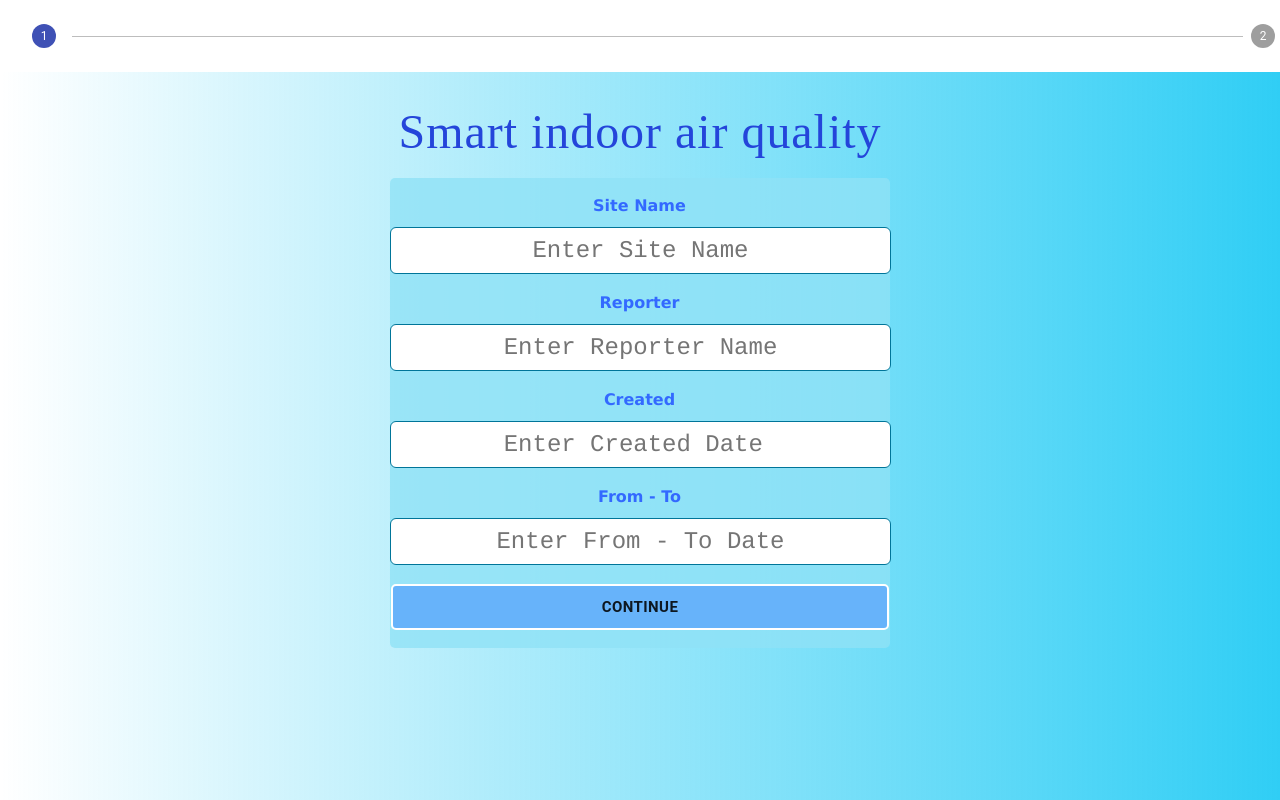
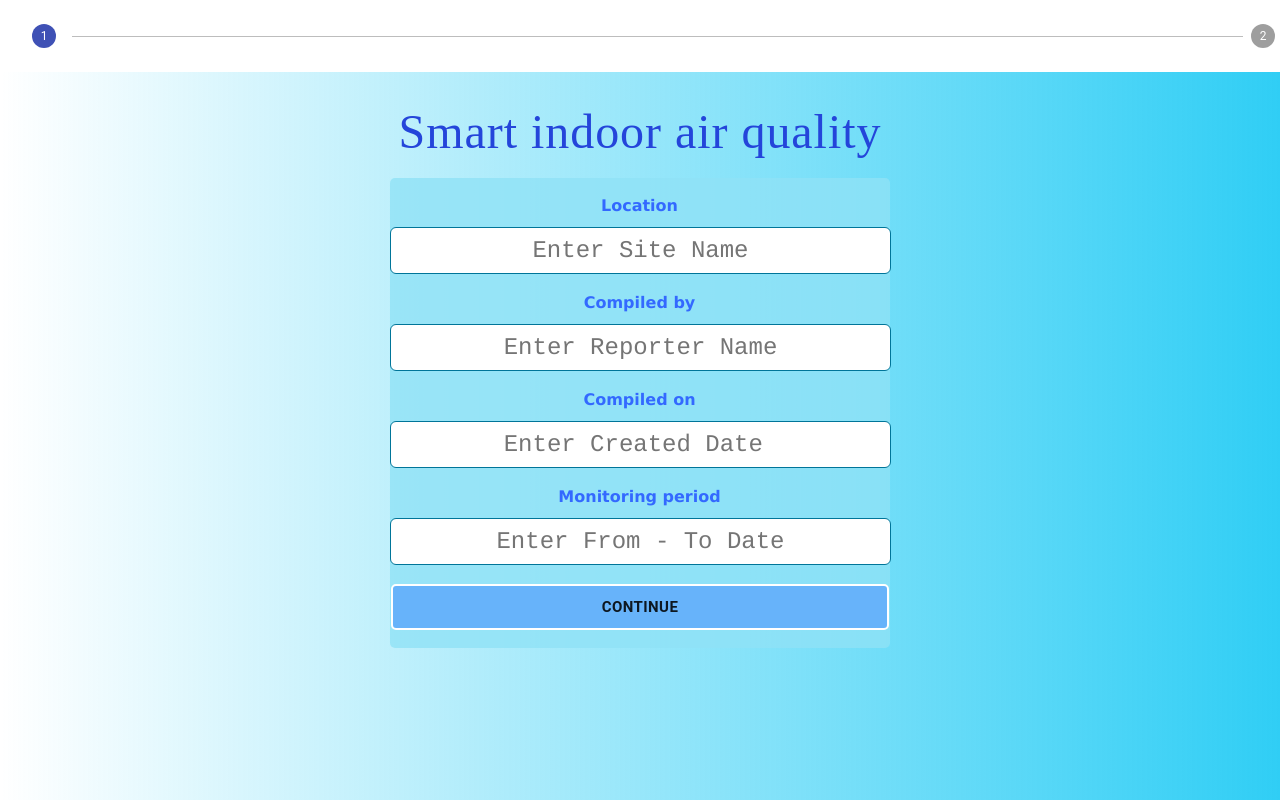
Before and after one commit to Vamusmart/air_quality, a React (Create React App) app: page / in a window 1280 px wide. Shown: the top 800 px of the page. Built offline with nearby package versions, Linux system fonts and the light colour scheme.

Commit message:
ADD labels

```diff
--- a/src/Components/GeneratePDF.js
+++ b/src/Components/GeneratePDF.js
@@ -13,7 +13,8 @@ export default function GeneratePDF() {
   const generate = () => {
     const doc = new jsPDF();
     const tableRows = [];
-    const tableColumn = ['Site Name', 'Reporter', 'Created', 'From - To', 'Good', 'Moderate', 'High'];
+    const tableColumn = ['Location', 'Compiled by', 'Compiled on', 'Monitoring period', 'Good', 'Moderate', 'High'];
+
 
     const tData = [userData.values.siteName,
     userData.values.reporter,
--- a/src/Components/Register.js
+++ b/src/Components/Register.js
@@ -37,7 +37,7 @@ function Register() {
       <br></br>
       <form onSubmit={handleContinue}>
 
-        <label className='label'><b>Site Name</b></label>
+        <label className='label'><b>Location</b></label>
         <input
           onChange={handleChange}
           onBlur={handleBlur}
@@ -49,7 +49,7 @@ function Register() {
         /><br></br>
         {errors.siteName && <p className="error-text">{errors.siteName}</p>}<br></br>
 
-        <label className='label'><b>Reporter</b></label>
+        <label className='label'><b>Compiled by</b></label>
         <input
           onChange={handleChange}
           onBlur={handleBlur}
@@ -61,7 +61,7 @@ function Register() {
         /><br></br>
         {errors.reporter && <p className="error-text">{errors.reporter}</p>}<br></br>
 
-        <label className='label'><b>Created</b></label>
+        <label className='label'><b>Compiled on</b></label>
         <input
           onChange={handleChange}
           onBlur={handleBlur}
@@ -73,7 +73,7 @@ function Register() {
         /><br></br>
         {errors.created && <p className="error-text">{errors.created}</p>}<br></br>
 
-        <label className='label'><b>From - To</b></label>
+        <label className='label'><b>Monitoring period</b></label>
         <input
           onChange={handleChange}
           onBlur={handleBlur}
--- a/src/Components/Result.js
+++ b/src/Components/Result.js
@@ -18,10 +18,10 @@ export default function Result() {
         <Table border='2' style={{ width: '90%', justifyContent: 'center', fontfamily: 'Courier', background: 'rgb(230, 249, 255)' }} size='small' aria-label='caption table'>
           <TableHead>
             <TableRow style={{ backgroundColor: 'rgb(102, 219, 255)', color: 'black' }}>
-              <TableCell> <b>Site Name </b></TableCell>
-              <TableCell> <b>Reporter</b></TableCell>
-              <TableCell> <b>Created</b></TableCell>
-              <TableCell> <b>From - To</b></TableCell>
+              <TableCell> <b>Location </b></TableCell>
+              <TableCell> <b>Compiled by</b></TableCell>
+              <TableCell> <b>Compiled on</b></TableCell>
+              <TableCell> <b>Monitoring period</b></TableCell>
               <TableCell> <b>Good</b></TableCell>
               <TableCell> <b>Moderate</b></TableCell>
               <TableCell> <b>High</b></TableCell>
```
